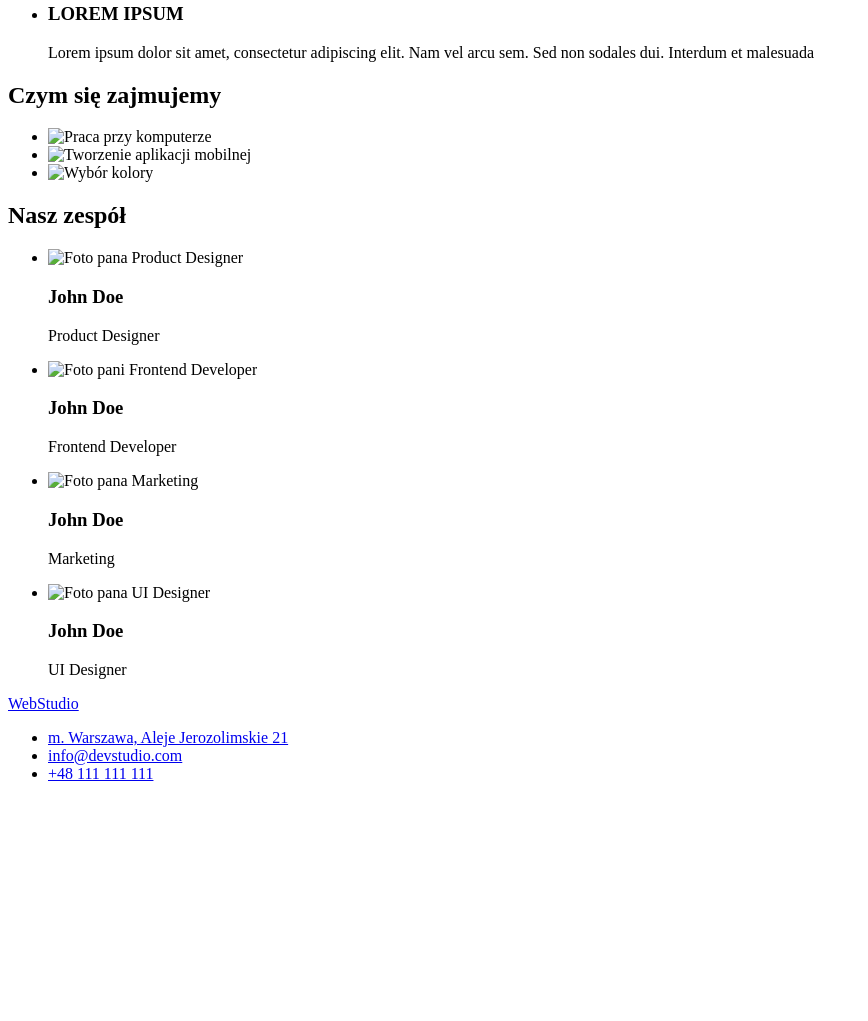
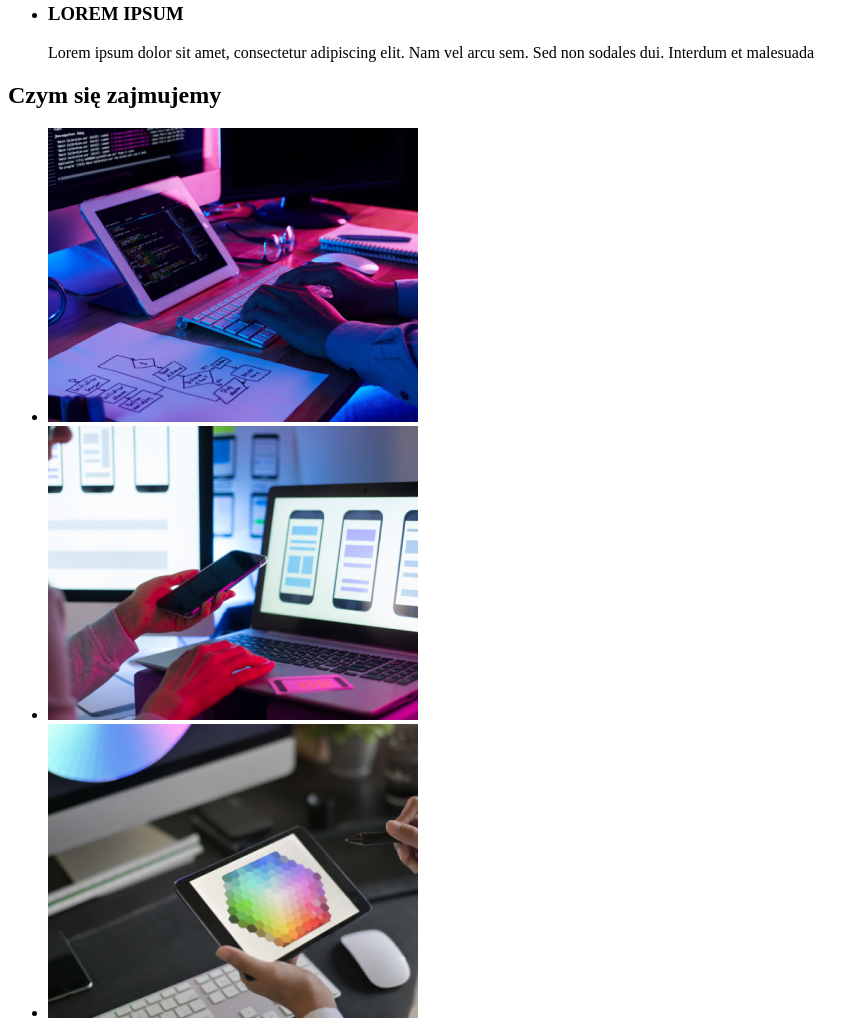
Before and after one commit to sadovyi04/goit-markup-hw-01, a plain HTML site: page index.html in a window 1280 px wide. Shown: the part 479-1500 px from the top of the page, without its empty margins (0-868 px from the left). Before the commit the page ends 1278 px from the top, so only its background shows below. Drawn offline with Linux system fonts and the light colour scheme.

Commit message:
added new file

```diff
--- a/index.html
+++ b/index.html
@@ -8,12 +8,12 @@
   </head>
   <body>
     <header>
-      <a href="#">WebStudio</a>
+      <a href="/index.html">WebStudio</a>
       <nav>
         <ul>
           <li><a href="#">Agencja</a></li>
-          <li><a href="#">Portfolio</a></li>
-          <li><a href="#">Kontakt</a></li>
+          <li><a href="/portfolio.html">Portfolio</a></li>
+          <li><a href="">Kontakt</a></li>
         </ul>
       </nav>
       <a href="mailto:info@devstudio.com">info@devstudio.com</a>
@@ -61,7 +61,7 @@
           <ul>
             <li>
               <img
-                src="/images/box_1.jpg"
+                src="images/box_1.jpg"
                 width="370"
                 height="294"
                 alt="Praca przy komputerze"
@@ -69,7 +69,7 @@
             </li>
             <li>
               <img
-                src="/images/box_2.jpg"
+                src="images/box_2.jpg"
                 width="370"
                 height="294"
                 alt="Tworzenie aplikacji mobilnej"
@@ -77,7 +77,7 @@
             </li>
             <li>
               <img
-                src="/images/box_3.jpg"
+                src="images/box_3.jpg"
                 width="370"
                 height="294"
                 alt="Wybór kolory"
@@ -93,7 +93,7 @@
           <ul>
             <li>
               <img
-                src="/goit-markup-hw-01/images/team_product_designer.jpg"
+                src="images/team_product_designer.jpg"
                 alt="Foto pana Product Designer"
                 width="270"
                 height="260"
@@ -103,7 +103,7 @@
             </li>
             <li>
               <img
-                src="/goit-markup-hw-01/images/team_frontend_developer.jpg"
+                src="images/team_frontend_developer.jpg"
                 alt="Foto pani Frontend Developer"
                 width="270"
                 height="260"
@@ -113,7 +113,7 @@
             </li>
             <li>
               <img
-                src="/goit-markup-hw-01/images/team_marketing.jpg"
+                src="images/team_marketing.jpg"
                 alt="Foto pana Marketing"
                 width="270"
                 height="260"
@@ -123,7 +123,7 @@
             </li>
             <li>
               <img
-                src="/goit-markup-hw-01/images/team_ul_designer.jpg"
+                src="images/team_ul_designer.jpg"
                 alt="Foto pana UI Designer"
                 width="270"
                 height="260"
```
Also changed, not shown: images/box_1.jpg (added), images/box_2.jpg (added), images/box_3.jpg (added), images/team_frontend_developer.jpg (added), images/team_marketing.jpg (added), images/team_product_designer.jpg (added), images/team_ul_designer.jpg (added), style.css (added).
